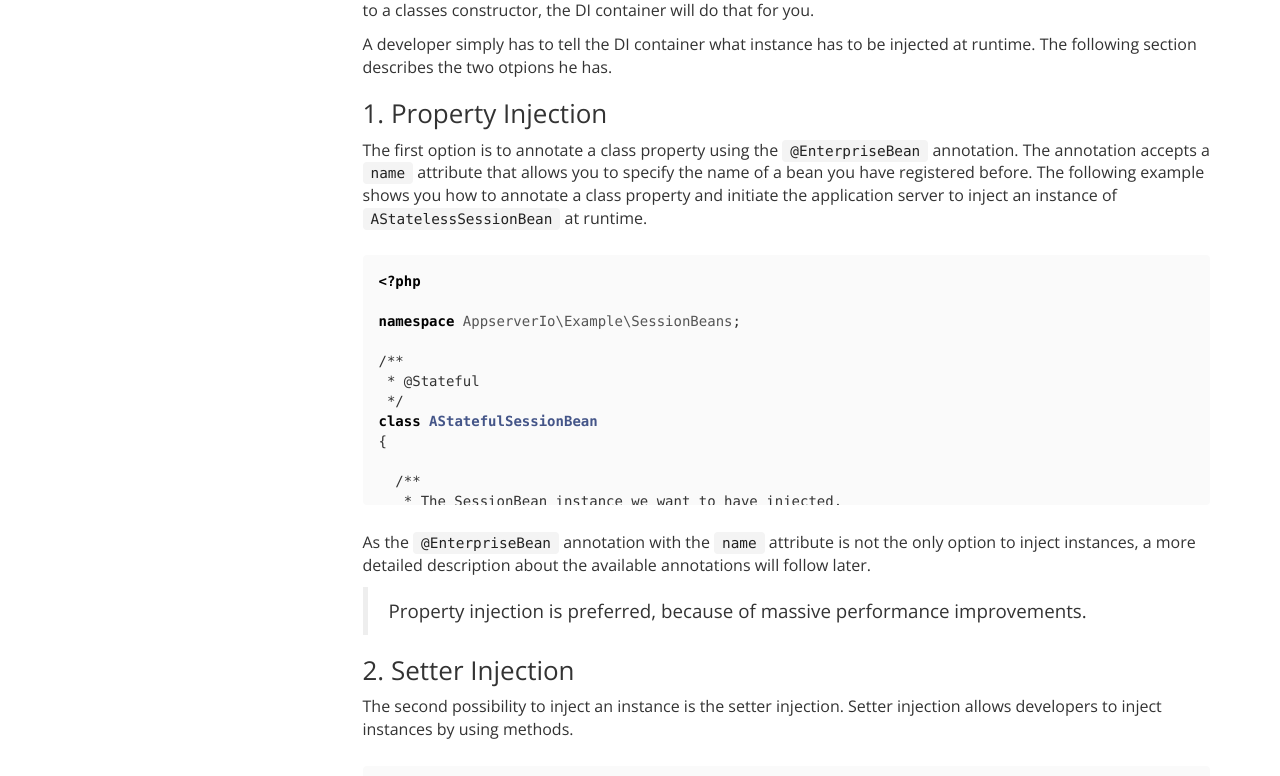
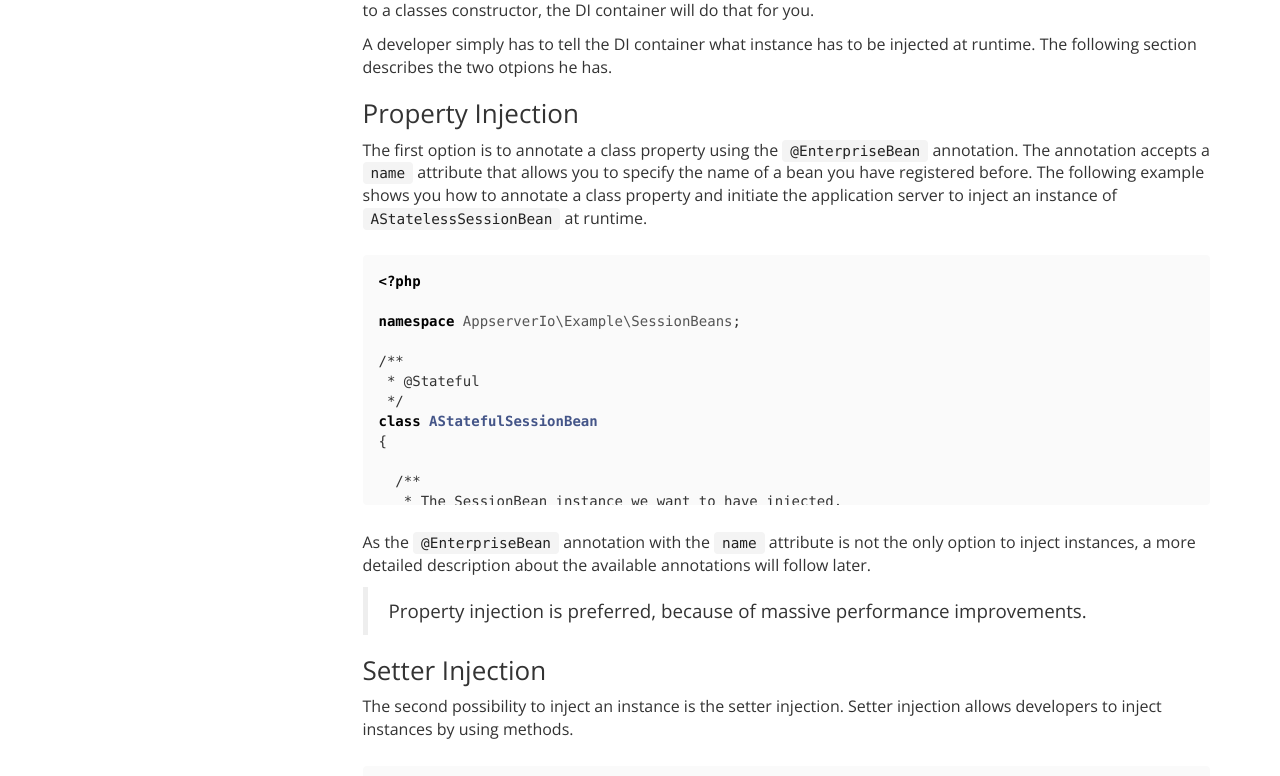
Before and after one commit to appserver-io/appserver, a Jekyll site: the page built from _docs/dependency-injection.md, in a window 1280 px wide and 1400 px high, scrolled down 941 px. Shown: the part 165-941 px from the top of the window. Built offline with Jekyll 4.4.1, drawn with Linux system fonts in a browser that asks for light colours; nearby versions of some CDN libraries; library files that are not in the unit come from our copies; Markdown is read by kramdown in place of the engine named in the settings.

Commit message:
Update dependency-injection.md

```diff
--- a/_docs/dependency-injection.md
+++ b/_docs/dependency-injection.md
@@ -57,7 +57,7 @@ DI can be a manual process where you `inject` an instance, needed by another cla
 
 A developer simply has to tell the DI container what instance has to be injected at runtime. The following section describes the two otpions he has.
 
-### 1. Property Injection
+### Property Injection
 
 The first option is to annotate a class property using the `@EnterpriseBean` annotation. The annotation accepts a `name` attribute that allows you to specify the name of a bean you have registered before. The following example shows you how to annotate a class property and initiate the application server to inject an instance of `AStatelessSessionBean` at runtime.
 
@@ -104,7 +104,7 @@ As the `@EnterpriseBean` annotation with the `name` attribute is not the only op
 
 > Property injection is preferred, because of massive performance improvements.
 
-### 2. Setter Injection
+### Setter Injection
 
 The second possibility to inject an instance is the setter injection. Setter injection allows developers to inject instances by using methods.
 
```
